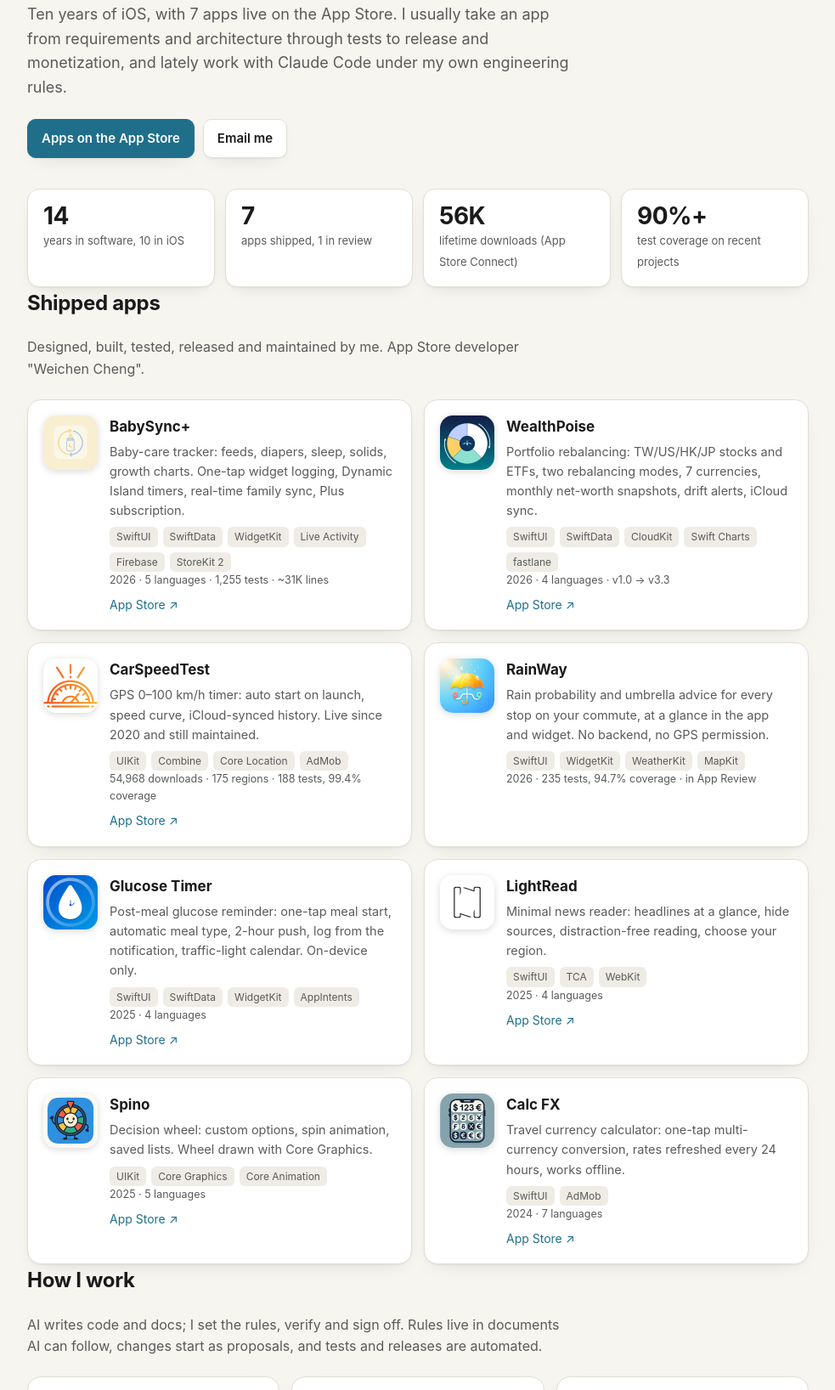
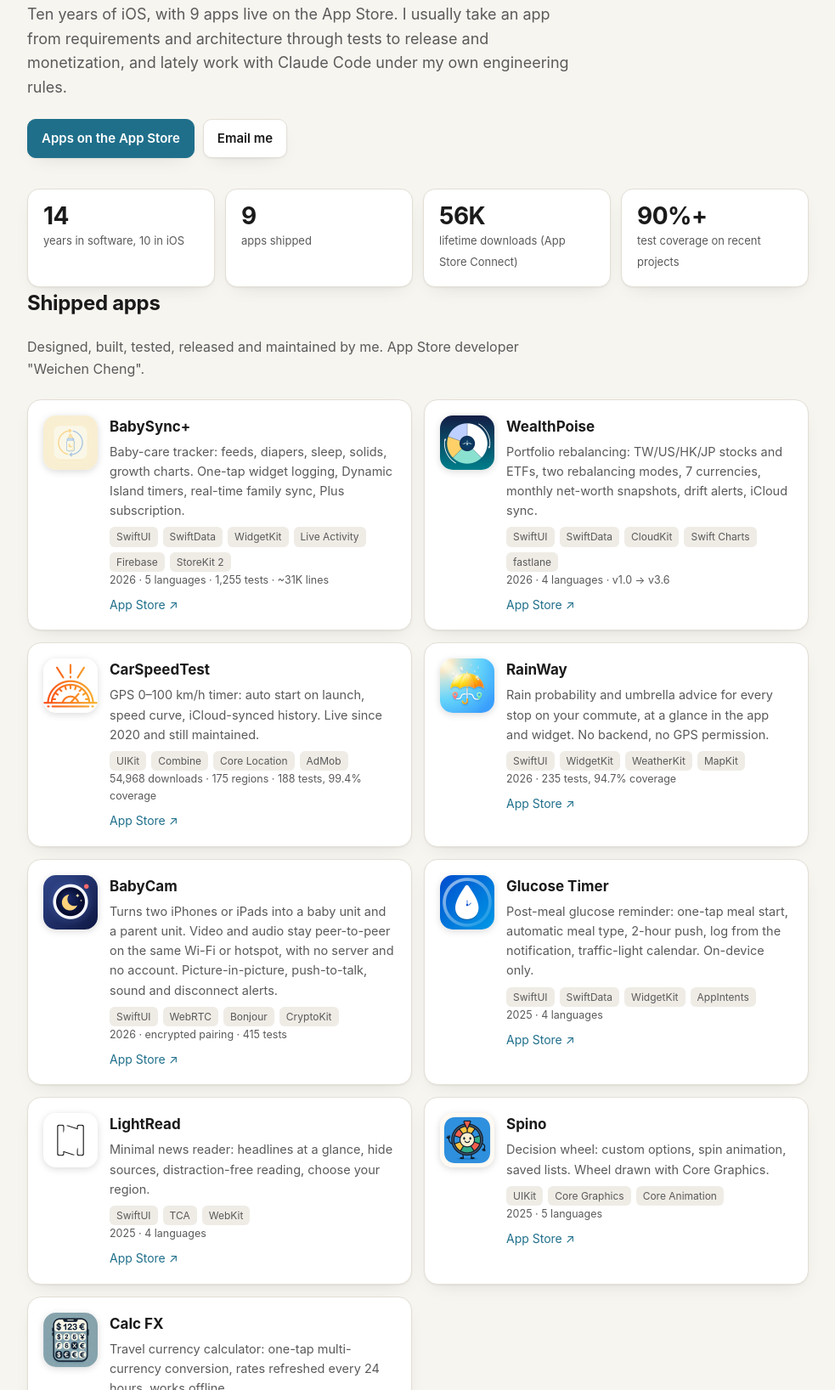
Before and after one commit to Wei789/wei789.github.io, a plain HTML site: page resume/index.html in a window 1280 px wide. Shown: the part 138-1774 px from the top of the page at 85% size, without its empty margins (148-1131 px from the left). Drawn offline with Linux system fonts and the light colour scheme.

Commit message:
resume: add BabyCam, mark RainWay as live, 9 apps
Co-Authored-By: Claude Opus 5.5 <noreply@anthropic.com>

```diff
--- a/resume/index.html
+++ b/resume/index.html
@@ -4,9 +4,9 @@
 <meta charset="UTF-8">
 <meta name="viewport" content="width=device-width, initial-scale=1.0">
 <title>鄭惟臣 Weichen Cheng · iOS Engineer</title>
-<meta name="description" content="iOS 工程師鄭惟臣（Weichen Cheng）：10 年 Swift、7 款上架 App 累積 5.6 萬下載、AI 輔助開發。">
+<meta name="description" content="iOS 工程師鄭惟臣（Weichen Cheng）：10 年 Swift、9 款上架 App 累積 5.6 萬下載、AI 輔助開發。">
 <meta property="og:title" content="鄭惟臣 Weichen Cheng · iOS Engineer">
-<meta property="og:description" content="10 年 iOS · 7 款上架 App · 5.6 萬下載 · AI 輔助開發">
+<meta property="og:description" content="10 年 iOS · 9 款上架 App · 5.6 萬下載 · AI 輔助開發">
 <meta property="og:type" content="website">
 <link rel="icon" href="icons/babysync.png">
 <style>
@@ -113,14 +113,14 @@ footer .row{display:flex;flex-wrap:wrap;gap:14px;align-items:center;justify-cont
 <section class="wrap">
   <span class="tag" data-i18n="hero_tag">iOS 工程師 · 台北 · 接受遠端與接案</span>
   <h1><span data-i18n="hero_name">鄭惟臣</span> <span class="muted" style="font-weight:500">Weichen Cheng</span></h1>
-  <p class="lead" data-i18n="hero_lead">做 iOS 十年，7 款 App 在 App Store 上架並維護中。習慣從需求、架構、測試一路做到上架與變現，近期以 Claude Code 搭配自己寫的開發規範工作。</p>
+  <p class="lead" data-i18n="hero_lead">做 iOS 十年，9 款 App 在 App Store 上架並維護中。習慣從需求、架構、測試一路做到上架與變現，近期以 Claude Code 搭配自己寫的開發規範工作。</p>
   <div class="cta">
     <a class="btn primary" href="https://apps.apple.com/tw/developer/weichen-cheng/id1193049632" target="_blank" rel="noopener" data-i18n="cta_apps">App Store 作品</a>
     <a class="btn" href="mailto:revok117@hotmail.com" data-i18n="cta_mail">Email 聯絡</a>
   </div>
   <div class="stats">
     <div class="stat"><b>14</b><span data-i18n="st_years">年軟體開發，10 年 iOS</span></div>
-    <div class="stat"><b>7</b><span data-i18n="st_apps">款上架 App，1 款送審中</span></div>
+    <div class="stat"><b>9</b><span data-i18n="st_apps">款上架 App</span></div>
     <div class="stat"><b>56K</b><span data-i18n="st_dl">累積首次下載（App Store Connect）</span></div>
     <div class="stat"><b>90%+</b><span data-i18n="st_cov">近期專案測試覆蓋率</span></div>
   </div>
@@ -146,7 +146,7 @@ footer .row{display:flex;flex-wrap:wrap;gap:14px;align-items:center;justify-cont
         <h3>WealthPoise</h3>
         <p data-i18n="app_wealthpoise">投資組合再平衡：台／美／港／日股票與 ETF、兩種再平衡模式、7 種幣別、淨值月快照、偏離警示、iCloud 同步。</p>
         <div class="chips"><span class="chip">SwiftUI</span><span class="chip">SwiftData</span><span class="chip">CloudKit</span><span class="chip">Swift Charts</span><span class="chip">fastlane</span></div>
-        <div class="meta" data-i18n="meta_wealthpoise">2026 · 4 語系 · v1.0 → v3.3</div>
+        <div class="meta" data-i18n="meta_wealthpoise">2026 · 4 語系 · v1.0 → v3.6</div>
         <div class="links"><a href="https://apps.apple.com/tw/app/wealthpoise/id6761033109" target="_blank" rel="noopener">App Store ↗</a></div>
       </div>
     </div>
@@ -166,7 +166,18 @@ footer .row{display:flex;flex-wrap:wrap;gap:14px;align-items:center;justify-cont
         <h3>RainWay <span class="muted" style="font-weight:500" data-i18n="rainway_name">通勤知雨</span></h3>
         <p data-i18n="app_rainway">多站點通勤降雨機率與帶傘建議，主畫面與 Widget 一眼看完。無後端、不需 GPS 權限。</p>
         <div class="chips"><span class="chip">SwiftUI</span><span class="chip">WidgetKit</span><span class="chip">WeatherKit</span><span class="chip">MapKit</span></div>
-        <div class="meta" data-i18n="meta_rainway">2026 · 235 個測試、覆蓋率 94.7% · App Store 審核中</div>
+        <div class="meta" data-i18n="meta_rainway">2026 · 235 個測試、覆蓋率 94.7%</div>
+        <div class="links"><a href="https://apps.apple.com/tw/app/id6830084326" target="_blank" rel="noopener">App Store ↗</a></div>
+      </div>
+    </div>
+    <div class="card">
+      <img src="icons/babycam.png" alt="BabyCam icon">
+      <div class="body">
+        <h3>BabyCam <span class="muted" style="font-weight:500" data-i18n="babycam_name">寶寶監視器</span></h3>
+        <p data-i18n="app_babycam">兩台 iPhone／iPad 一台當寶寶端、一台當父母端，影音只在同一個 Wi‑Fi 或熱點內點對點傳送，不經伺服器、不需帳號。子母畫面、按住說話、聲音與斷線提醒。</p>
+        <div class="chips"><span class="chip">SwiftUI</span><span class="chip">WebRTC</span><span class="chip">Bonjour</span><span class="chip">CryptoKit</span></div>
+        <div class="meta" data-i18n="meta_babycam">2026 · 加密配對 · 415 個測試</div>
+        <div class="links"><a href="https://apps.apple.com/tw/app/id6836124508" target="_blank" rel="noopener">App Store ↗</a></div>
       </div>
     </div>
     <div class="card">
@@ -274,19 +285,22 @@ footer .row{display:flex;flex-wrap:wrap;gap:14px;align-items:center;justify-cont
     nav_apps:"Apps", nav_ai:"How I work", nav_exp:"Experience", nav_skills:"Skills", nav_contact:"Contact",
     hero_tag:"iOS Engineer · Taipei · open to remote and freelance",
     hero_name:"",
-    hero_lead:"Ten years of iOS, with 7 apps live on the App Store. I usually take an app from requirements and architecture through tests to release and monetization, and lately work with Claude Code under my own engineering rules.",
+    hero_lead:"Ten years of iOS, with 9 apps live on the App Store. I usually take an app from requirements and architecture through tests to release and monetization, and lately work with Claude Code under my own engineering rules.",
     cta_apps:"Apps on the App Store", cta_mail:"Email me",
-    st_years:"years in software, 10 in iOS", st_apps:"apps shipped, 1 in review", st_dl:"lifetime downloads (App Store Connect)", st_cov:"test coverage on recent projects",
+    st_years:"years in software, 10 in iOS", st_apps:"apps shipped", st_dl:"lifetime downloads (App Store Connect)", st_cov:"test coverage on recent projects",
     apps_h:"Shipped apps", apps_lead:"Designed, built, tested, released and maintained by me. App Store developer \"Weichen Cheng\".",
     app_babysync:"Baby-care tracker: feeds, diapers, sleep, solids, growth charts. One-tap widget logging, Dynamic Island timers, real-time family sync, Plus subscription.",
     meta_babysync:"2026 · 5 languages · 1,255 tests · ~31K lines",
     app_wealthpoise:"Portfolio rebalancing: TW/US/HK/JP stocks and ETFs, two rebalancing modes, 7 currencies, monthly net-worth snapshots, drift alerts, iCloud sync.",
-    meta_wealthpoise:"2026 · 4 languages · v1.0 → v3.3",
+    meta_wealthpoise:"2026 · 4 languages · v1.0 → v3.6",
     app_carspeedtest:"GPS 0–100 km/h timer: auto start on launch, speed curve, iCloud-synced history. Live since 2020 and still maintained.",
     meta_carspeedtest:"54,968 downloads · 175 regions · 188 tests, 99.4% coverage",
     rainway_name:"",
     app_rainway:"Rain probability and umbrella advice for every stop on your commute, at a glance in the app and widget. No backend, no GPS permission.",
-    meta_rainway:"2026 · 235 tests, 94.7% coverage · in App Review",
+    meta_rainway:"2026 · 235 tests, 94.7% coverage",
+    babycam_name:"",
+    app_babycam:"Turns two iPhones or iPads into a baby unit and a parent unit. Video and audio stay peer-to-peer on the same Wi-Fi or hotspot, with no server and no account. Picture-in-picture, push-to-talk, sound and disconnect alerts.",
+    meta_babycam:"2026 · encrypted pairing · 415 tests",
     app_glucose:"Post-meal glucose reminder: one-tap meal start, automatic meal type, 2-hour push, log from the notification, traffic-light calendar. On-device only.",
     meta_glucose:"2025 · 4 languages",
     app_lightread:"Minimal news reader: headlines at a glance, hide sources, distraction-free reading, choose your region.",
```
Also changed, not shown: resume/icons/babycam.png (added).
